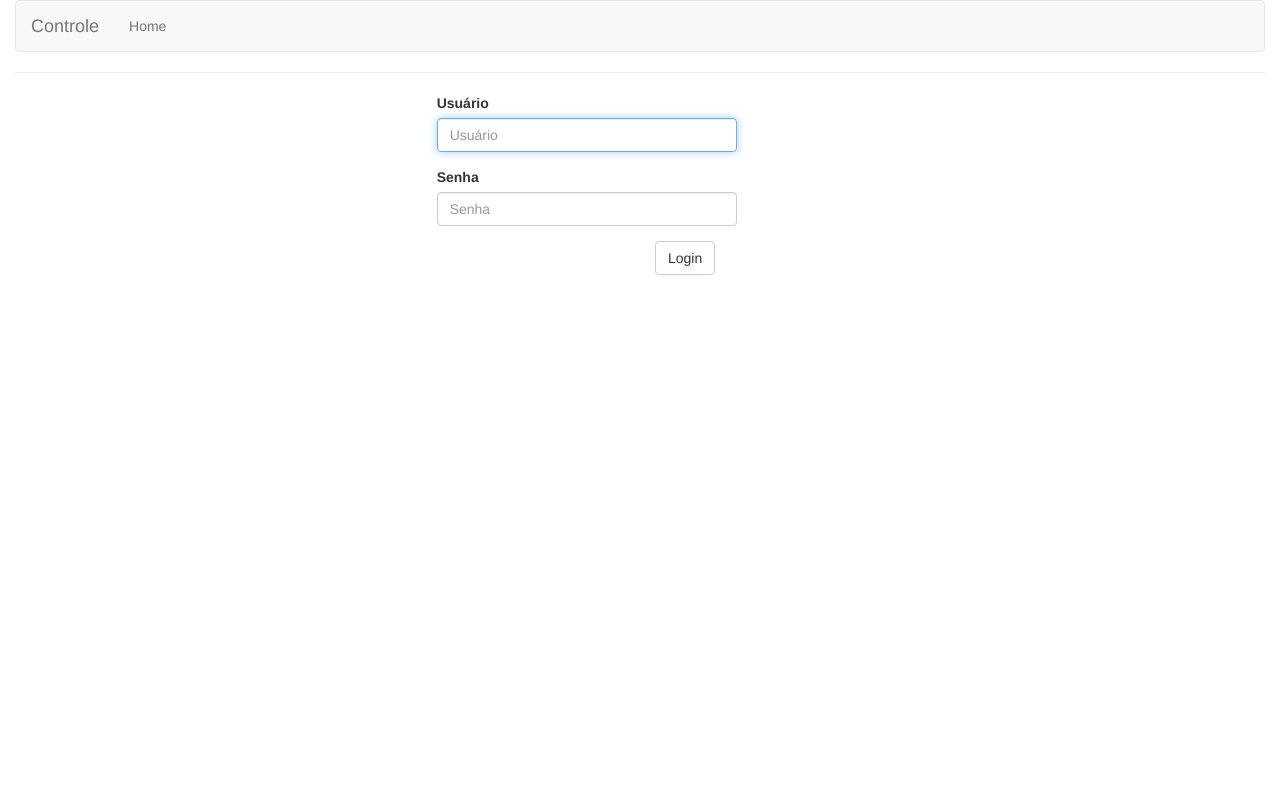
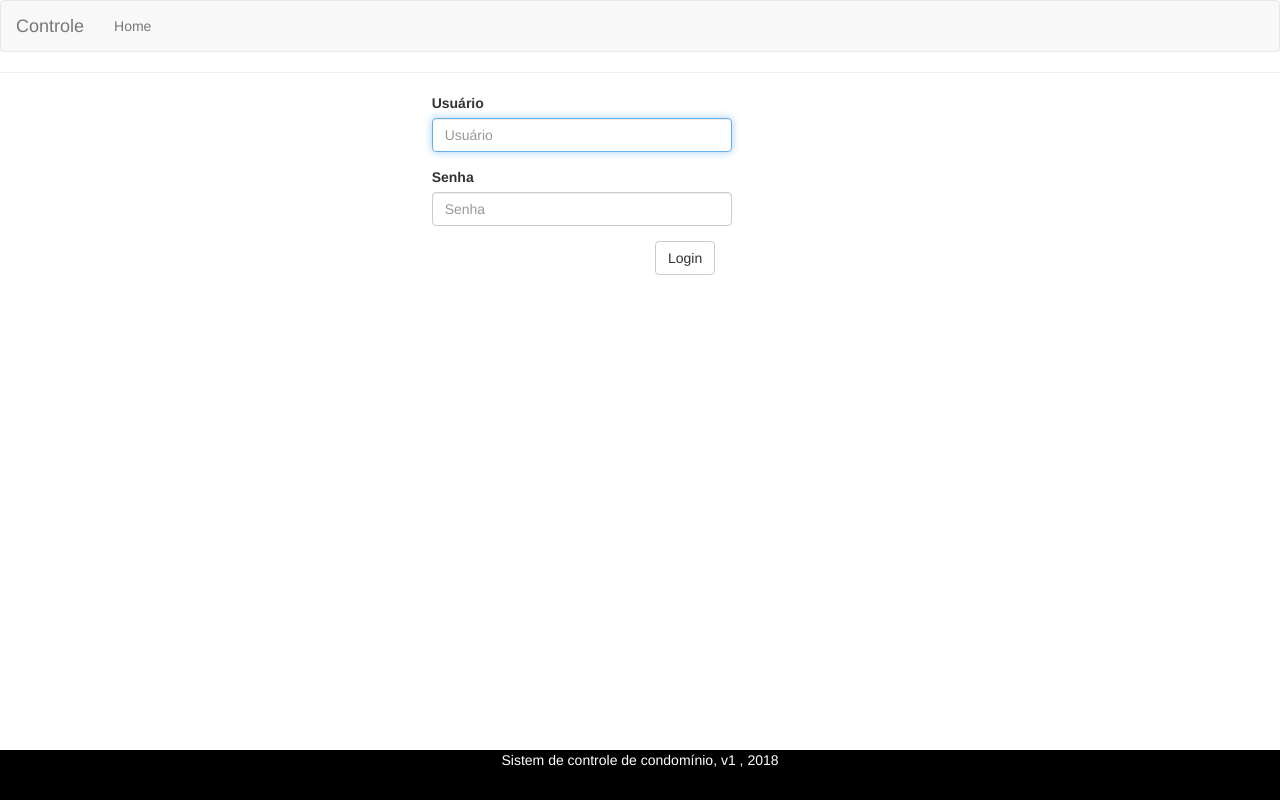
Before and after one commit to dalraf/controlecondominio, a Django app: a page that uses controlecondominio/templates/base.html in a window 1280 px wide. Run offline with Django 3.2, Linux system fonts and the light colour scheme; some libraries are stand-ins or nearby versions.

Commit message:
Correcao de footer

```diff
--- a/controlecondominio/templates/base.html
+++ b/controlecondominio/templates/base.html
@@ -6,8 +6,8 @@
     <meta http-equiv="X-UA-Compatible" content="IE=edge">
     <meta name="viewport" content="width=device-width, initial-scale=1">
     <title>Controle de condomínio</title>
-    <link href="https://maxcdn.bootstrapcdn.com/bootswatch/3.3.7/sandstone/bootstrap.min.css" rel="stylesheet" integrity="sha384-G3G7OsJCbOk1USkOY4RfeX1z27YaWrZ1YuaQ5tbuawed9IoreRDpWpTkZLXQfPm3"
-        crossorigin="anonymous">
+    <link href="https://maxcdn.bootstrapcdn.com/bootswatch/3.3.7/sandstone/bootstrap.min.css" rel="stylesheet"
+        integrity="sha384-G3G7OsJCbOk1USkOY4RfeX1z27YaWrZ1YuaQ5tbuawed9IoreRDpWpTkZLXQfPm3" crossorigin="anonymous">
     <link href="https://code.jquery.com/ui/1.12.1/themes/base/jquery-ui.css" rel="stylesheet">
 
 </head>
@@ -38,10 +38,38 @@
     #id_datareferencia {
         width: 100px;
     }
+    html{ height:100%; }
+    body{ min-height:100%; padding:0; margin:0; position:relative; }
+    header{ height:50px; background:lightcyan; }
+    footer{ background:PapayaWhip; }
+
+    body {
+    position: relative;
+    }
+
+    body::after {
+    content: '';
+    display: block;
+    height: 50px;
+    }
+
+    footer p {color: white;}
+
+    footer {
+    color=: "white";
+    position: absolute;
+    bottom: 0;
+    width: 100%;
+    height: 50px;
+    background-color: black;
+    text-align: center
+    }
+}
+}
 </style>
 
 <body>
-    <div class="container-fluid">
+    <div class="container-static">
         <nav class="navbar navbar-default">
             <div class="navbar-header">
                 <button type="button" class="navbar-toggle" data-toggle="collapse" data-target="#navbargiap">
@@ -55,7 +83,8 @@
                 <ul class="nav navbar-nav">
                     <li><a href="{% url 'index' %}">Home</a></li>
                     {% if user.is_authenticated %}
-                    <li class="dropdown"><a class="dropdown-toggle" data-toggle="dropdown" href="#">Financeiro<span class="caret"></span></a>
+                    <li class="dropdown"><a class="dropdown-toggle" data-toggle="dropdown" href="#">Financeiro<span
+                                class="caret"></span></a>
                         <ul class="dropdown-menu">
                             <li><a href="{% url 'listaprestacao' %}">Gastos mensais</a></li>
                         </ul>
@@ -68,8 +97,17 @@
                 {% endif %}
             </div>
         </nav>
-        <hr/> {% block content %} {% endblock %}
+        <hr /> {% block content %}
+        {% endblock %}
     </div>
+    <footer class="footer">
+        <div class="container">
+            <p>
+                Sistem de controle de condomínio, v1 , 2018
+            </p>
+        </div>
+    </footer>
+</body>
 
 <!-- jQuery -->
 <script src="https://ajax.googleapis.com/ajax/libs/jquery/1.12.4/jquery.min.js"></script>
@@ -78,7 +116,6 @@
 <script src="https://cdnjs.cloudflare.com/ajax/libs/jquery.mask/1.14.11/jquery.mask.js"></script>
 <script src="https://code.jquery.com/ui/1.12.0/jquery-ui.js" integrity="sha256-0YPKAwZP7Mp3ALMRVB2i8GXeEndvCq3eSl/WsAl1Ryk="
         crossorigin="anonymous"></script>
-</body>
 <script>
     $(document).ready(function () {
         $.datepicker.setDefaults({
```
Lines whose indentation alone changed are shown as unchanged.
